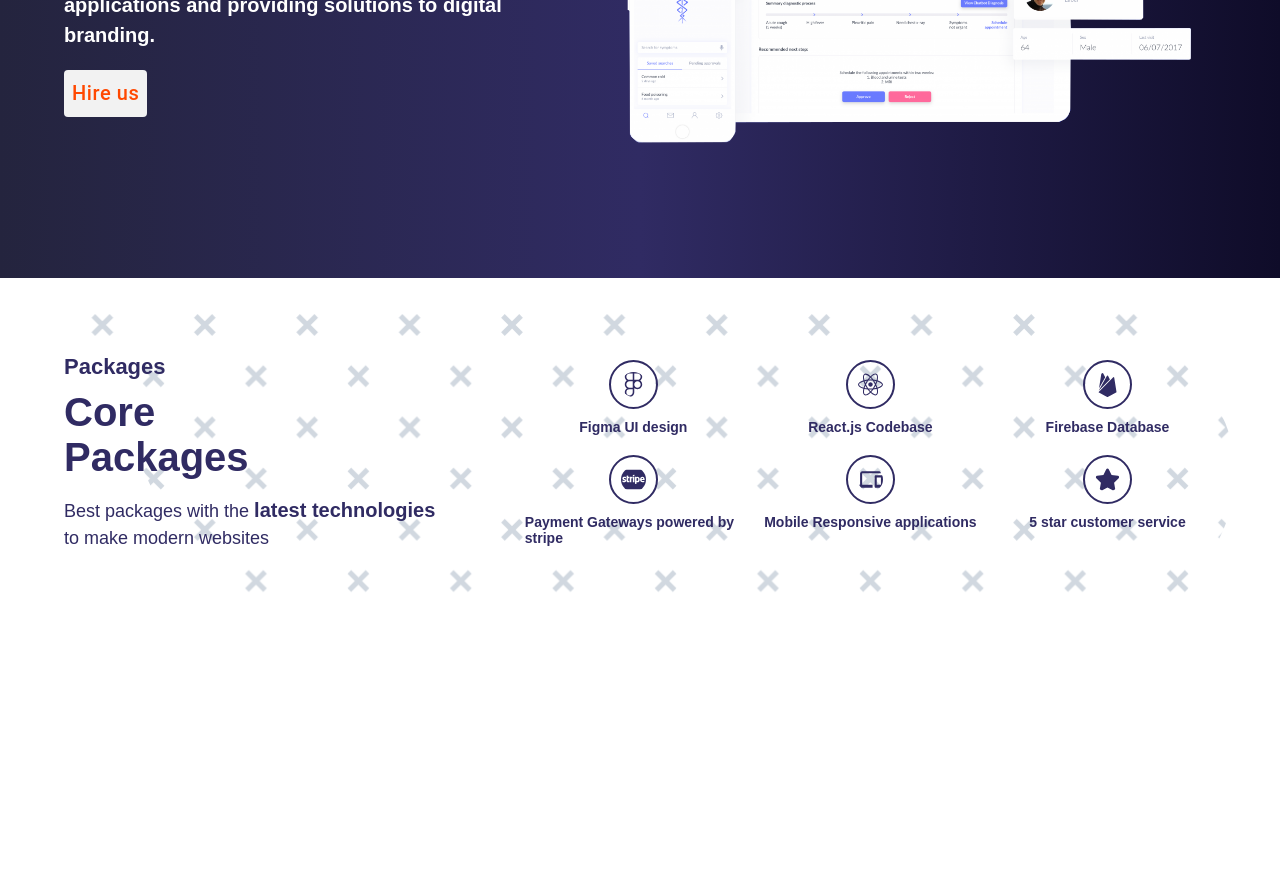
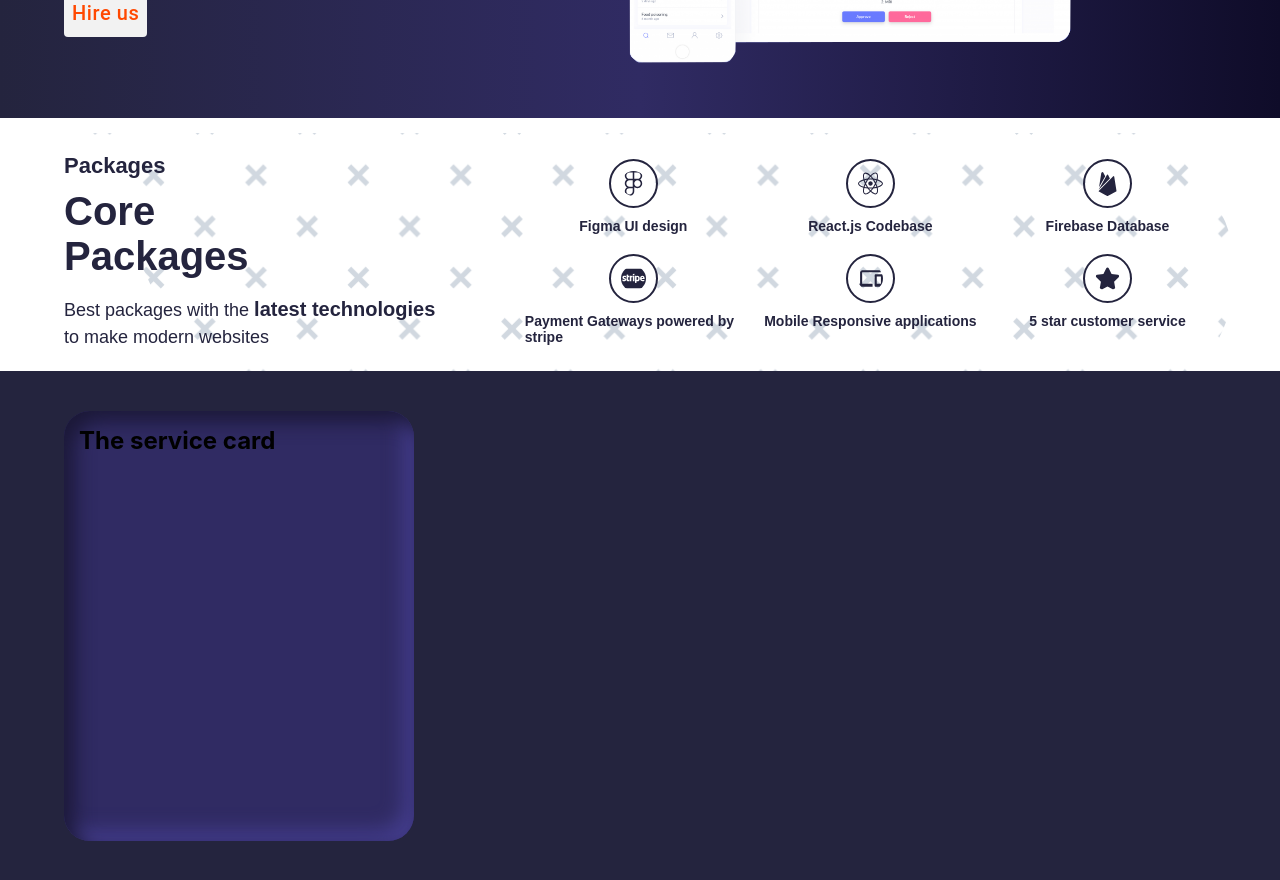
Before and after one commit to CodexpathCommunity/DivBuilder, a React (Create React App) app: page / in a window 1280 px wide. Shown: the part 340-1220 px from the top of the page. Before the commit the page ends 953 px from the top, so only its background shows below. Built offline with nearby package versions, Linux system fonts and the light colour scheme.

Commit message:
Working on the Service section

```diff
--- a/src/App.js
+++ b/src/App.js
@@ -2,6 +2,7 @@ import React, { useState } from "react";
 import About from "./Components/About/Index";
 import Header from "./Components/Header/Index";
 import Hero from "./Components/Hero/Index";
+import Services from "./Components/Services/Index";
 
 function App() {
   const [show, setShow] = useState(false);
@@ -11,6 +12,7 @@ function App() {
       <section onClick={() => setShow(false)}>
         <Hero />
         <About />
+        <Services />
       </section>
     </>
   );
--- a/src/Components/About/AboutElements.js
+++ b/src/Components/About/AboutElements.js
@@ -8,7 +8,7 @@ import { FaStar } from "react-icons/fa";
 
 export const AboutContainer = styled.div`
   display: flex;
-  height: 40vh;
+  height: 100%;
   background: url(./images/blob.svg) center center/cover;
   margin-top: 15px;
 `;
@@ -20,6 +20,11 @@ export const AboutContent = styled.div`
   margin: 0 auto;
   align-items: center;
   font-family: "Nunito", sans-serif;
+  padding: 20px 15px;
+
+  @media screen and (max-width: 420px) {
+    flex-direction: column;
+  }
 `;
 
 export const TextContainer = styled.div`
@@ -27,37 +32,84 @@ export const TextContainer = styled.div`
   flex-direction: column;
   align-items: flex-start;
   width: 40%;
+
+  @media screen and (max-width: 420px) {
+    width: 100%;
+  }
+`;
+export const IconContainer = styled.div`
+  display: grid;
+  grid-template-columns: repeat(3, 1fr);
+  grid-gap: 20px;
+  width: 60%;
+
+  @media screen and (max-width: 420px) {
+    width: 100%;
+    margin-top: 10px;
+  }
 `;
 export const HeadingText = styled.h4`
   font-size: 22px;
   color: var(--mainTheme);
   margin-bottom: 10px;
+
+  @media screen and (max-width: 540px) {
+    font-size: 20px;
+  }
+  @media screen and (max-width: 420px) {
+    font-size: 18px;
+  }
 `;
 export const FeatureBigText = styled.h2`
   font-size: 40px;
   color: var(--mainTheme);
   margin-bottom: 15px;
+
+  @media screen and (max-width: 540px) {
+    font-size: 35px;
+  }
+  @media screen and (max-width: 420px) {
+    font-size: 28px;
+  }
 `;
 export const FeatureSmallText = styled.p`
   font-size: 18px;
   font-weight: 25;
   color: var(--mainTheme);
   line-height: 1.5;
+
+  @media screen and (max-width: 540px) {
+    font-size: 16px;
+  }
+  @media screen and (max-width: 420px) {
+    font-size: 14px;
+  }
 `;
 export const SpanTag = styled.span`
   font-size: 20px;
   font-weight: 700;
+
+  @media screen and (max-width: 420px) {
+    font-size: 16px;
+  }
 `;
-export const IconContainer = styled.div`
-  display: grid;
-  grid-template-columns: repeat(3, 1fr);
-  grid-gap: 20px;
-  width: 60%;
-`;
+
 export const IconContent = styled.div`
   display: flex;
   flex-direction: column;
   align-items: center;
+`;
+export const IconText = styled.h6`
+  font-size: 14px;
+  color: var(--mainTheme);
+  margin-top: 10px;
+
+  @media screen and (max-width: 540px) {
+    font-size: 12px;
+  }
+  @media screen and (max-width: 240px) {
+    font-size: 10px;
+  }
 `;
 export const ReactIcon = styled(FaReact)`
   font-size: 25px !important;
@@ -66,6 +118,11 @@ export const ReactIcon = styled(FaReact)`
   padding: 10px;
   border-radius: 999px;
   border: 2px solid var(--mainTheme);
+
+  @media screen and (max-width: 420px) {
+    font-size: 20px !important;
+    padding: 8px;
+  }
 `;
 export const FigmaIcon = styled(SiFigma)`
   font-size: 25px !important;
@@ -74,6 +131,11 @@ export const FigmaIcon = styled(SiFigma)`
   padding: 10px;
   border-radius: 999px;
   border: 2px solid var(--mainTheme);
+
+  @media screen and (max-width: 420px) {
+    font-size: 20px !important;
+    padding: 8px;
+  }
 `;
 export const FirebaseIcon = styled(SiFirebase)`
   font-size: 25px !important;
@@ -82,6 +144,11 @@ export const FirebaseIcon = styled(SiFirebase)`
   padding: 10px;
   border-radius: 999px;
   border: 2px solid var(--mainTheme);
+
+  @media screen and (max-width: 420px) {
+    font-size: 20px !important;
+    padding: 8px;
+  }
 `;
 export const StripeIcon = styled(FaCcStripe)`
   font-size: 25px !important;
@@ -90,6 +157,11 @@ export const StripeIcon = styled(FaCcStripe)`
   padding: 10px;
   border-radius: 999px;
   border: 2px solid var(--mainTheme);
+
+  @media screen and (max-width: 420px) {
+    font-size: 20px !important;
+    padding: 8px;
+  }
 `;
 export const ResponsiveIcon = styled(MdDevices)`
   font-size: 25px !important;
@@ -98,6 +170,11 @@ export const ResponsiveIcon = styled(MdDevices)`
   padding: 10px;
   border-radius: 999px;
   border: 2px solid var(--mainTheme);
+
+  @media screen and (max-width: 420px) {
+    font-size: 20px !important;
+    padding: 8px;
+  }
 `;
 export const StarIcon = styled(FaStar)`
   font-size: 25px !important;
@@ -106,9 +183,9 @@ export const StarIcon = styled(FaStar)`
   padding: 10px;
   border-radius: 999px;
   border: 2px solid var(--mainTheme);
+
+  @media screen and (max-width: 420px) {
+    font-size: 20px !important;
+    padding: 8px;
+  }
 `;
-export const IconText = styled.h6`
-  font-size: 14px;
-  color: var(--mainTheme);
-  margin-top: 10px;
-`;
--- a/src/Components/About/Index.js
+++ b/src/Components/About/Index.js
@@ -39,7 +39,10 @@ function About() {
               <IconText>Figma UI design</IconText>
             </IconContent>
             <IconContent>
-              <ReactIcon />
+              <ReactIcon
+                animate={{ rotate: 360 }}
+                transition={{ duration: 1.5 }}
+              />
               <IconText>React.js Codebase</IconText>
             </IconContent>
             <IconContent>
--- a/src/Components/Header/HeaderElements.js
+++ b/src/Components/Header/HeaderElements.js
@@ -11,6 +11,10 @@ export const HeaderContainer = styled.div`
   position: sticky;
   top: 0;
   z-index: 500;
+
+  @media screen and (max-width: 240px) {
+    height: 3rem;
+  }
 `;
 
 export const HeaderContent = styled.div`
@@ -35,6 +39,9 @@ export const HeaderText = styled.h2`
   @media screen and (max-width: 540px) {
     font-size: 25px;
   }
+  @media screen and (max-width: 240px) {
+    font-size: 20px;
+  }
 `;
 
 export const HeaderSpan = styled.span`
@@ -47,6 +54,9 @@ export const HeaderImg = styled.img`
 
   @media screen and (max-width: 540px) {
     height: 25px;
+  }
+  @media screen and (max-width: 240px) {
+    font-size: 20px;
   }
 `;
 export const HeaderLinkContainer = styled.ul`
@@ -102,4 +112,7 @@ export const HeaderIcon = styled(FaBars)`
   @media screen and (max-width: 540px) {
     display: block;
   }
+  @media screen and (max-width: 240px) {
+    font-size: 20px;
+  }
 `;
--- a/src/Components/Hero/HeroElements.js
+++ b/src/Components/Hero/HeroElements.js
@@ -3,25 +3,12 @@ import { Button } from "@material-ui/core";
 import { motion } from "framer-motion";
 
 export const HeroContainer = styled.div`
-  height: 70vh;
+  height: 100%;
   position: relative;
   background: url("./images/heroBg.svg") no-repeat center center/cover;
   background: #0f0c29; /* fallback for old browsers */
   background: -webkit-linear-gradient(to right, #24243e, #302b63, #0f0c29);
   background: linear-gradient(to right, #24243e, #302b63, #0f0c29);
-
-  @media screen and (max-width: 1024px) {
-    height: 40vh;
-  }
-  @media screen and (max-width: 768px) {
-    height: 60vh;
-  }
-  @media screen and (max-width: 540px) {
-    height: 80vh;
-  }
-  @media screen and (max-width: 320px) {
-    height: 90vh;
-  }
 `;
 
 export const HeroContent = styled.div`
@@ -31,7 +18,7 @@ export const HeroContent = styled.div`
   width: 90%;
   margin: 0 auto;
   align-items: center;
-  height: 100%;
+  padding: 40px 0;
 
   @media screen and (max-width: 768px) {
     flex-direction: column;
@@ -65,6 +52,9 @@ export const HeroBigText = styled.h2`
   @media screen and (max-width: 320px) {
     font-size: 26px;
   }
+  @media screen and (max-width: 240px) {
+    font-size: 22px;
+  }
 `;
 export const HeroSmallText = styled.h4`
   font-size: 20px;
@@ -79,6 +69,9 @@ export const HeroSmallText = styled.h4`
   @media screen and (max-width: 320px) {
     font-size: 16px;
   }
+  @media screen and (max-width: 240px) {
+    font-size: 14px;
+  }
 `;
 export const HeroImg = styled(motion.img)`
   height: 320px;
@@ -92,6 +85,7 @@ export const HeroImg = styled(motion.img)`
   }
   @media screen and (max-width: 540px) {
     height: 250px;
+    margin-top: 15px;
   }
   @media screen and (max-width: 414px) {
     height: 200px;
@@ -104,6 +98,9 @@ export const HeroImg = styled(motion.img)`
   }
   @media screen and (max-width: 320px) {
     height: 150px;
+  }
+  @media screen and (max-width: 240px) {
+    height: 110px;
   }
 `;
 
--- /dev/null
+++ b/src/Components/Services/CardService.js
@@ -0,0 +1,12 @@
+import React from "react";
+import { ServiceCard } from "./ServiceElements";
+
+function CardService() {
+  return (
+    <ServiceCard>
+      <h2>The service card</h2>
+    </ServiceCard>
+  );
+}
+
+export default CardService;
--- /dev/null
+++ b/src/Components/Services/Index.js
@@ -0,0 +1,17 @@
+import React from "react";
+import { ServiceContainer, ServiceContontent } from "./ServiceElements";
+import CardService from "./CardService";
+
+function Services() {
+  return (
+    <>
+      <ServiceContainer>
+        <ServiceContontent>
+          <CardService />
+        </ServiceContontent>
+      </ServiceContainer>
+    </>
+  );
+}
+
+export default Services;
--- /dev/null
+++ b/src/Components/Services/ServiceElements.js
@@ -0,0 +1,32 @@
+import styled from "styled-components";
+
+export const ServiceContainer = styled.div`
+  display: flex;
+  background: var(--mainTheme);
+  align-items: center;
+  height: 100%;
+`;
+
+export const ServiceContontent = styled.div`
+  display: grid;
+  grid-tempelate-columns: repeat(4, 1fr);
+  grid-gap: 15px;
+  justify-content: space-between;
+  max-width: 1200px;
+  width: 90%;
+  margin: 0 auto;
+  align-items: center;
+  padding: 40px 0;
+`;
+export const ServiceCard = styled.div`
+ display:flex;
+ flex-direction:column
+ align-items:flex-start;
+ padding:15px;
+ height:25rem;
+ width:20rem;
+border-radius: 26px;
+background: #302b63;
+box-shadow: inset 10px 10px 20px #1b1837,
+            inset -10px -10px 20px #453e8f;
+`;
--- a/src/index.css
+++ b/src/index.css
@@ -9,7 +9,7 @@ body {
   -webkit-font-smoothing: antialiased;
   -moz-osx-font-smoothing: grayscale;
 
-  --mainTheme: #302b63;
+  --mainTheme: #24243e;
   --subTheme: rgb(255, 72, 0);
   --lightTheme: #f2f2f2;
   --bgGradient: linear-gradient(to right, #0f0c29, #302b63, #24243e);
```
